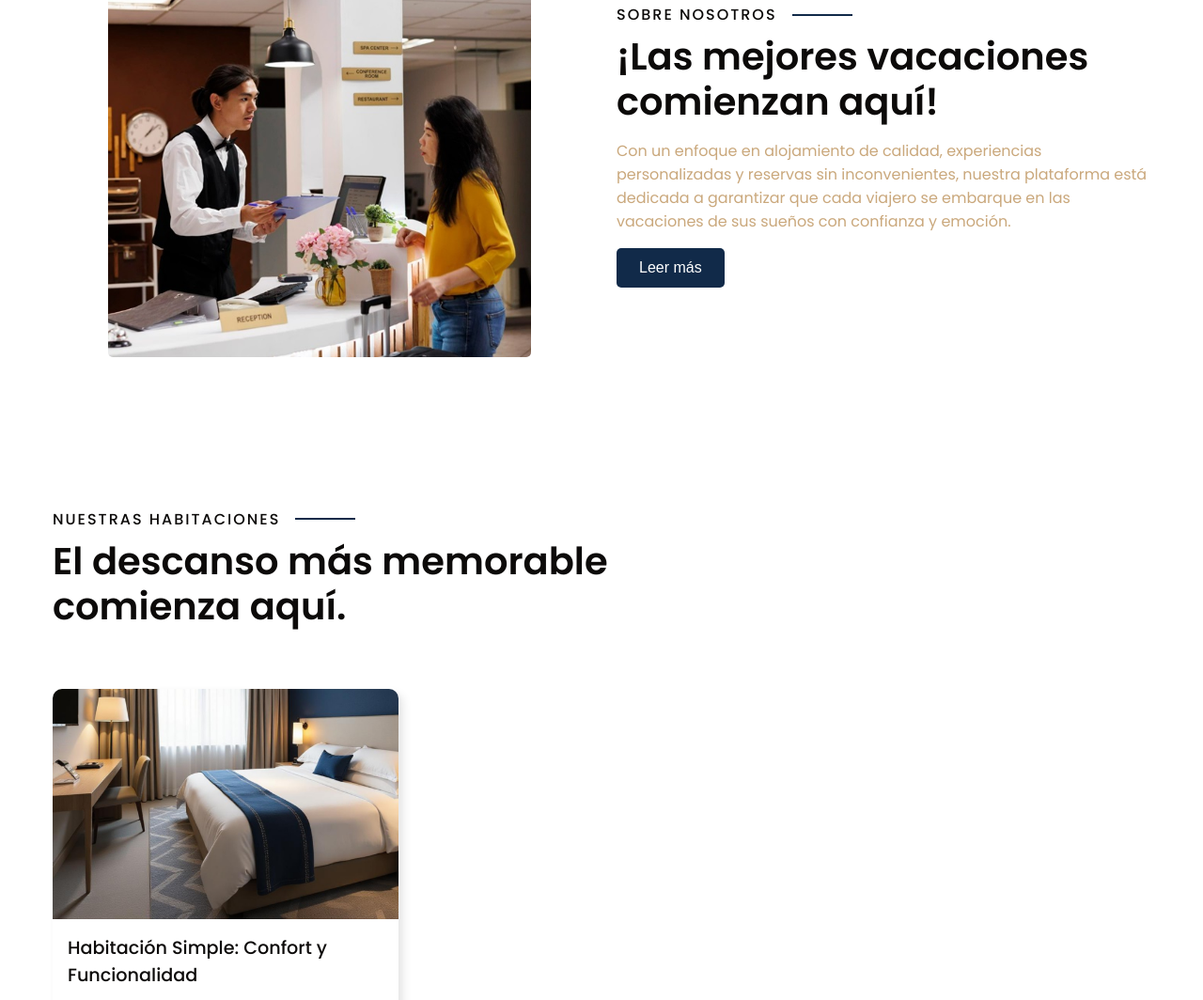
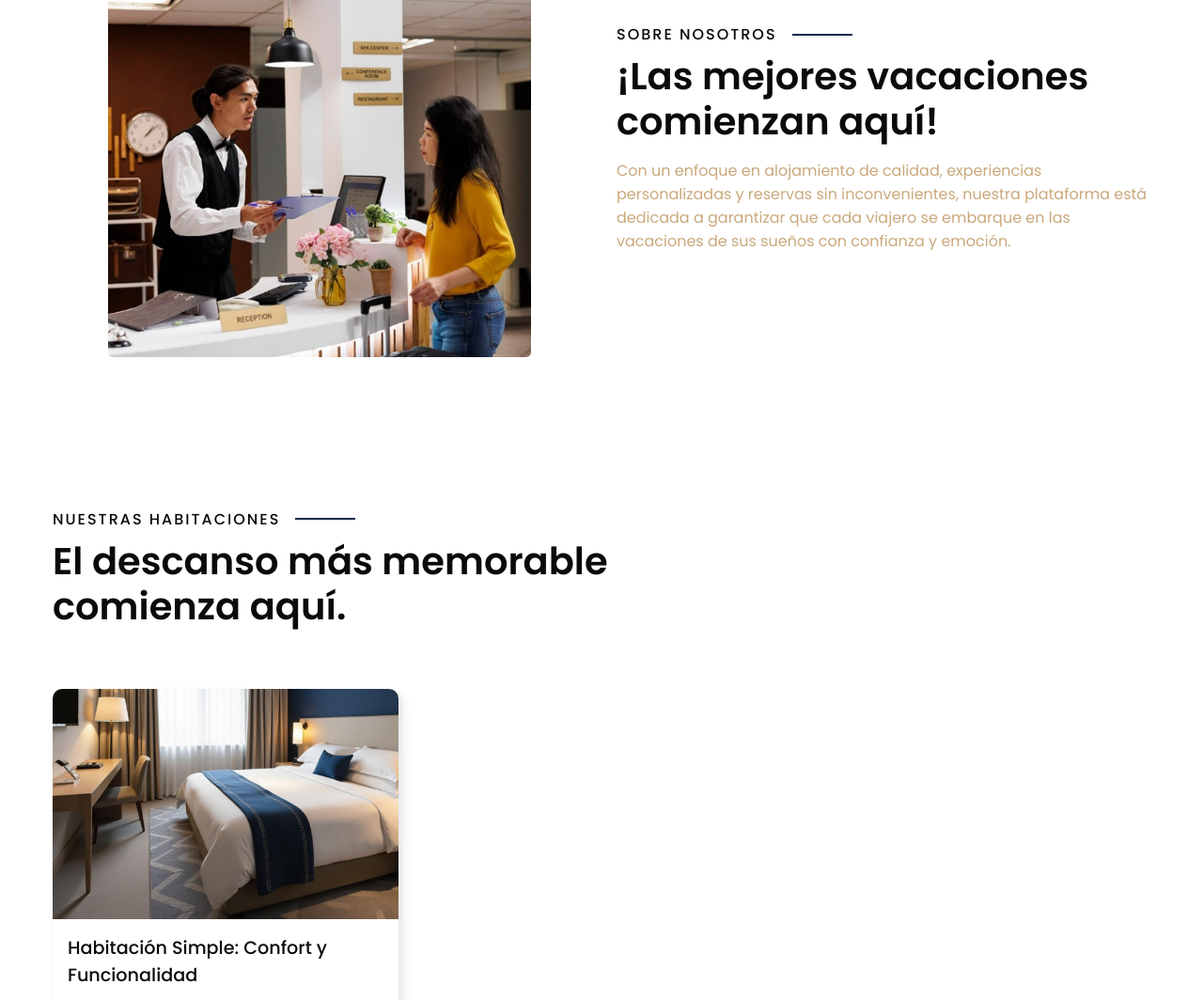
Before and after one commit to iarabravo/arquitecturaweb, a plain HTML site: page Frontend/html/index.html in a window 1280 px wide. Shown: the part 975-2039 px from the top of the page at 94% size. Drawn offline with nearby package versions, Linux system fonts and the light colour scheme.

Commit message:
Mensaje describiendo los cambios

```diff
--- a/Frontend/html/index.html
+++ b/Frontend/html/index.html
@@ -99,9 +99,6 @@
           nuestra plataforma está dedicada a garantizar que cada viajero se embarque en las vacaciones de sus
           sueños con confianza y emoción.
         </p>
-        <div class="about__btn">
-          <button class="btn">Leer más</button>
-        </div>
       </div>
     </section>
 
```
